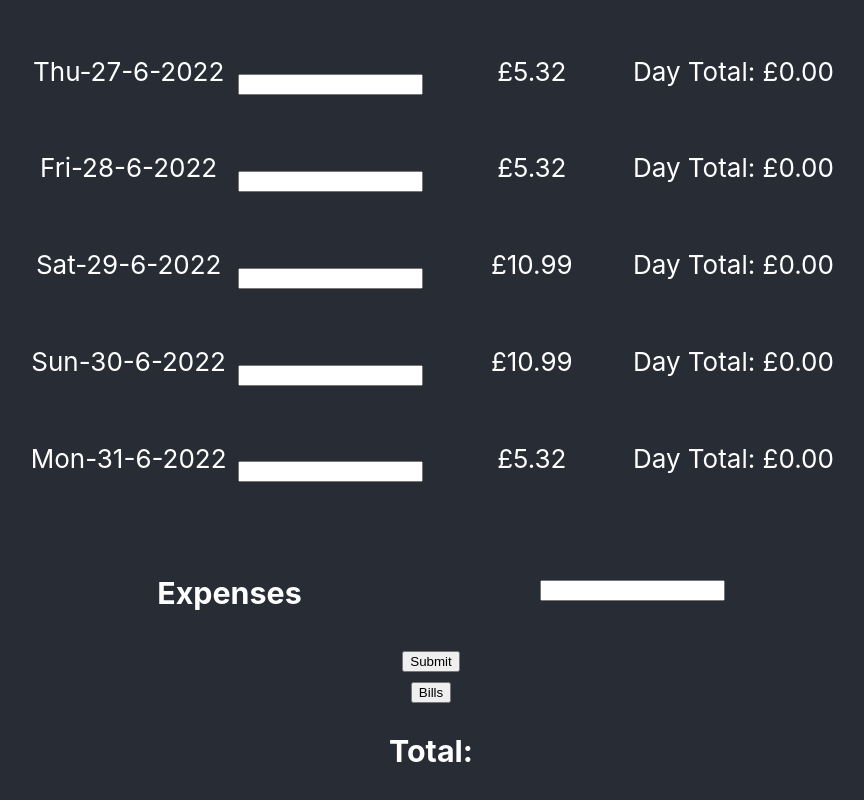
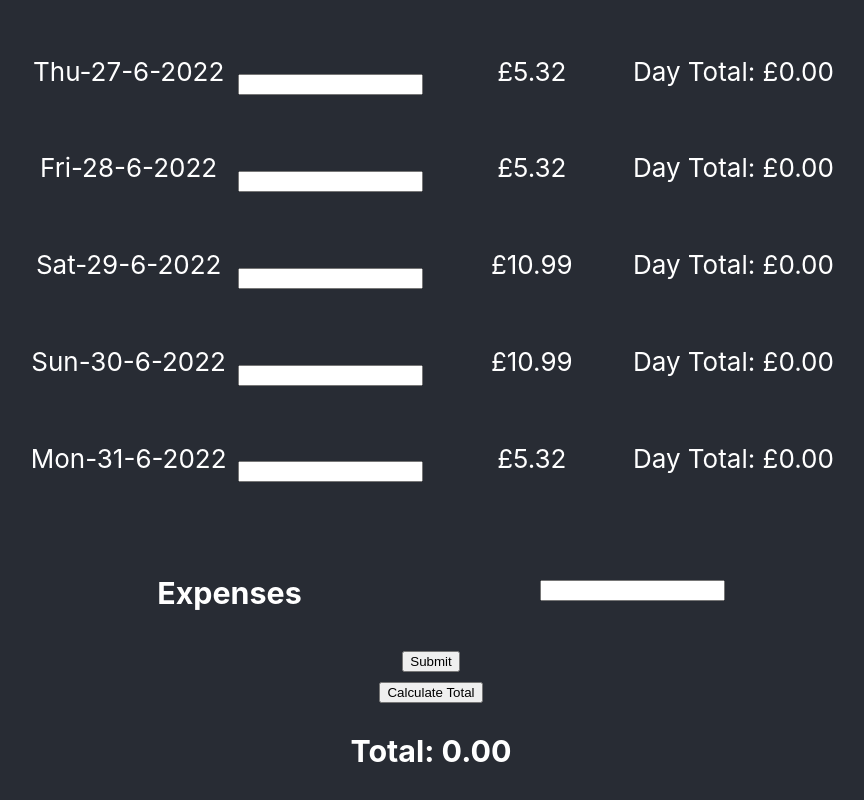
Before and after one commit to Johnny-Hume/payment-calc, a React (Create React App) app: page / in a window 1280 px wide. Shown: the part 2696-3496 px from the top of the page, without its empty margins (209-1073 px from the left). Built offline with nearby package versions, Linux system fonts and the light colour scheme; no server answers; the database is empty; the HTML template or start-up script is replaced by a standard one.

Commit message:
Adding functionality to retrieve and populate form from carers document

```diff
--- a/src/monthBillsForm.js
+++ b/src/monthBillsForm.js
@@ -1,12 +1,11 @@
-import React from "react";
+import React, { useEffect } from "react";
 import { useState } from "react";
 import { createMonthBill } from "./firestore";
 import { getAllDaysInMonth, getMonthYearString } from "./Dates";
 import { HoursInputRow } from "./singleBillForm";
 import { formatDateToString } from "./Dates";
-import { getAllMonthlyBills } from "./firestore";
 import { ExpensesInputRow } from "./expensesInputRow";
-
+import { getBillForCarerMonth } from "./firestore";
 
 
 const createMonthHoursJson = (dates, rates) => {
@@ -24,14 +23,16 @@ const createMonthHoursJson = (dates, rates) => {
             rate: rate
         }
     });
-    console.log("here")
     return monthHoursRateDict;
 }
 
 function getTotalHoursPriceForMonth(monthHoursRatesDict) {
     var total = 0;
     for (const [key, value] of Object.entries(monthHoursRatesDict)) {
-        total = total + (value["rate"] * value["hours"])
+        const numHours = parseFloat(value.hours)
+        if (!isNaN(numHours)) {
+            total = total + (value["rate"] * numHours)
+        }
     }
     return total
 }
@@ -42,32 +43,51 @@ function getTotalPriceForMonth(monthHoursRateDict, expensesTotal) {
     return et + ht;
 }
 
-export const MonthBillsForm = (e, props) => {
+function getMonthHoursFromBill(bill) {
+    const monthHours = {}
+    Object.assign(monthHours, bill)
+    delete monthHours.expenses
+    return monthHours
+}
+
+export const MonthBillsForm = (props) => {
     const [expenses, setExpenses] = useState("")
-    const [total, setTotal] = useState("")
-    const rates = { weekday: 5.32, weekend: 10.99 }
+    const [total, setTotal] = useState(0.0)
     var now = new Date();
     let dates = getAllDaysInMonth(now.getFullYear(), now.getMonth())
-    const [monthHours, setMonthHours] = useState(createMonthHoursJson(dates, rates));
+    const [monthHours, setMonthHours] = useState(createMonthHoursJson(dates, props.rates));
 
     const handleSubmit = (event) => {
         event.preventDefault();
-        createMonthBill(monthHours, expenses, getMonthYearString(now), "Jerry")
+        createMonthBill(monthHours, expenses, getMonthYearString(now), props.name)
         alert("Bill created successfully")
     }
 
+    useEffect(() => {
+        getBillForCarerMonth(props.name, getMonthYearString(now))
+            .then(
+                (data) => {
+                    if (data.id) {
+                        setMonthHours(getMonthHoursFromBill(data.data))
+                        setExpenses(data.data.expenses)
+                    }
+                }
+            )
+        // eslint-disable-next-line react-hooks/exhaustive-deps
+    }, [props.name])
+
     return (
         <div style={{ clear: "both" }}>
-            <div style={{display:"grid", gridTemplateColumns:"1fr 1fr 1fr 1fr"}}>
+            <div style={{ display: "grid", gridTemplateColumns: "1fr 1fr 1fr 1fr" }}>
                 <h3>Date</h3>
                 <h3>Hours</h3>
                 <h3>Rate</h3>
-                </div>
+            </div>
             <form onSubmit={handleSubmit}>
                 {dates.map((date) => {
                     const formattedDate = formatDateToString(date)
                     return (
-                        <div style={{clear:"both"}}>
+                        <div style={{ clear: "both" }}>
                             <HoursInputRow
                                 monthHours={monthHours}
                                 setMonthHours={setMonthHours}
@@ -77,12 +97,13 @@ export const MonthBillsForm = (e, props) => {
                                 rate={monthHours[formattedDate]["rate"]}>
                             </HoursInputRow>
                         </div>
-                )})}
+                    )
+                })}
                 <ExpensesInputRow expensesTotal={expenses} setExpenses={setExpenses}></ExpensesInputRow>
                 <input type="submit"></input>
             </form>
-            <button onClick={() => setTotal(getTotalPriceForMonth(monthHours, expenses))}>Bills</button>
-            <h3>Total: {total}</h3>
+            <button onClick={() => setTotal(getTotalPriceForMonth(monthHours, expenses))}>Calculate Total</button>
+            <h3>Total: {total.toFixed(2)}</h3>
         </div>
     )
 }
```
